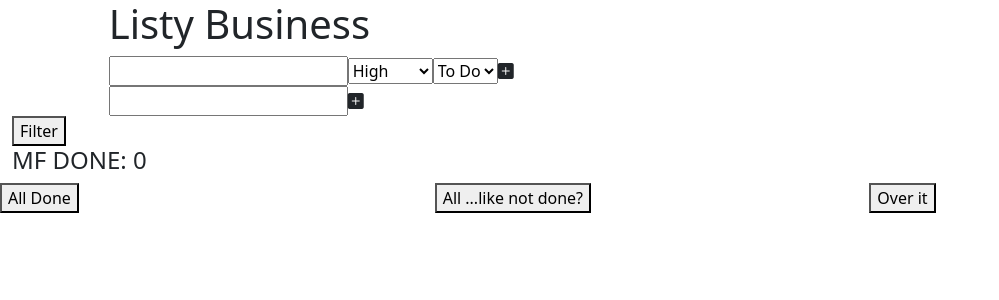
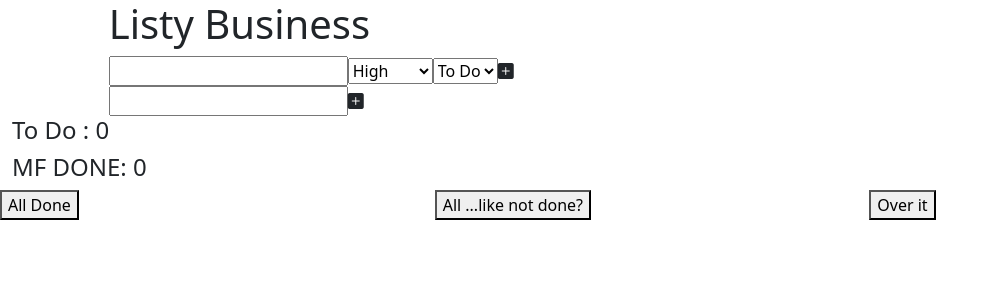
Before and after one commit to tkcthulhu/listy-business, a React (Create React App) app in the folder app/: page / in a window 1280 px wide. Shown: the top 300 px of the page, without its empty margins (0-999 px from the left). Built offline with nearby package versions, Linux system fonts and the light colour scheme.

Commit message:
IT LIVES

```diff
--- a/app/src/App.jsx
+++ b/app/src/App.jsx
@@ -20,7 +20,7 @@ function App() {
   }
 
   if (!newList) {
-    setNewList([])
+    setNewList([{input:'To Do', listItems:[], id:'OG'}])
   }
 
   return (
--- a/app/src/Lists.jsx
+++ b/app/src/Lists.jsx
@@ -6,16 +6,21 @@ export function SetList(props) {
         localStorage.setItem('LIST', JSON.stringify(list))
     }
 
-    function setToActive(list, item) {
-        let target = props.ToDoItem.filter(item => item.id === id)
+    function setToActive(id, list) {
+        // let list = [...props.ToDoItem]
+        let target = list.filter(item => item.id === id)
         target.status = false
+        props.SetToDoItem(list)
+        console.log(props.ToDoItem)
         setLocalStorage(list)
     }
 
-    function setToInactive(id) {
-        let target = props.ToDoItem.filter(item => item.id === id)
+    function setToInactive(id, list) {
+        // let list = [...props.ToDoItem]
+        let target = list.filter(item => item.id === id)
         target.status = true
         props.SetToDoItem(list)
+        console.log(props.ToDoItem)
         setLocalStorage(list)
     }
 
@@ -92,9 +97,7 @@ export function SetList(props) {
 
     }
 
-    function buildUserLists() {
-
-        let lists = [...props.newList]
+    function buildUserLists(lists) {
 
         let userLists = []
 
@@ -106,8 +109,6 @@ export function SetList(props) {
 
             let items = lists[i].listItems
 
-            console.log(items)
-
             listName = lists[i].input
 
             for (let i = 0; i < items.length; i++) {
@@ -118,7 +119,7 @@ export function SetList(props) {
                             {items[i].input}
                         </div>
                         <div className='col-2'>
-                            <i className="bi bi-check-circle-fill align-self-end" onClick={() => setToActive(items[i].id)}></i>
+                            <i className="bi bi-check-circle-fill align-self-end" onClick={() => setToActive(items[i].id, currentList)}></i>
                             <i className="bi bi-x-circle-fill align-self-end" onClick={() => deleteItem(items[i].id)}></i>
                         </div>
                     </div>
@@ -143,14 +144,18 @@ export function SetList(props) {
         )
     }
 
+    let allLists = []
+
     function filterItems() {
 
-        let lists = [...props.newList]
+        let allLists = [...props.newList]
 
-        for (let i = 0; i < lists.length; i++) {
-            lists[i].listItems = activeItems.filter(x => x.list === lists[i].input)
-            props.setNewList(lists)
+        for (let i = 0; i < allLists.length; i++) {
+            allLists[i].listItems = activeItems.filter(x => x.list === allLists[i].input)
+            // props.setNewList(allLists)
         }
+
+        return allLists
 
     }
 
@@ -159,9 +164,9 @@ export function SetList(props) {
     return(
         <>
             <div className="container-fluid">
-                <button onClick={() => {filterItems()}}>Filter</button>
+                {/* {filterItems()} */}
                 {/* {buildList(activeItems)} */}
-                {buildUserLists()}
+                {buildUserLists(filterItems())}
                 <h4>MF DONE: {inactiveItems.length}</h4>
                 {filterInactive()}
             </div>
--- a/app/src/UserInput.jsx
+++ b/app/src/UserInput.jsx
@@ -52,7 +52,6 @@ function UserInput(props) {
             <option value="Low">Low</option>
         </select>
         <select name="list" ref={listSelect}>
-            <option value="To Do">To Do</option>
             {userListsBuild()}
         </select>
         <i className="bi bi-plus-square-fill" onClick={() => {addItem()}}></i>
```
